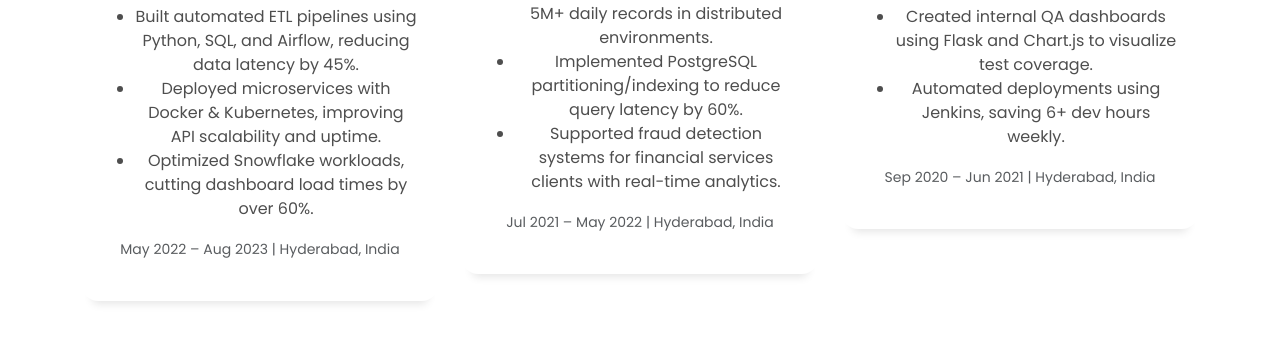
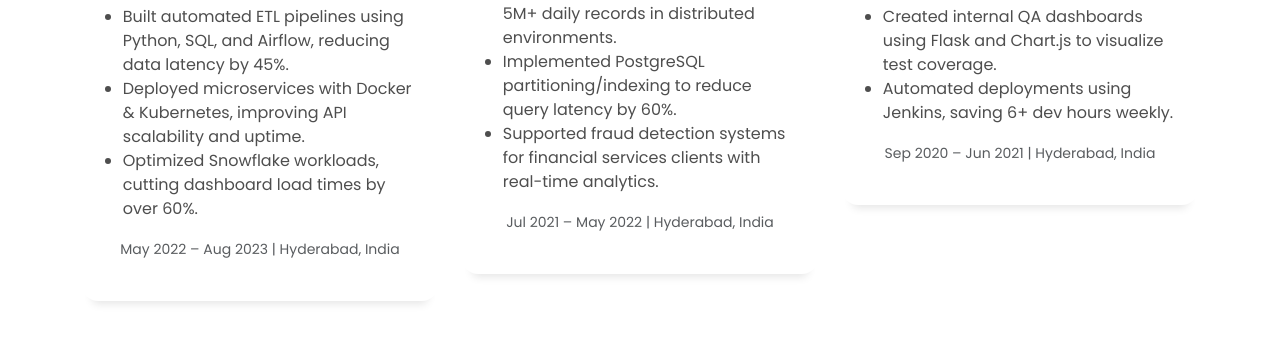
Before and after one commit to Saikiransiddhabathula/saikiransiddhabathula.github.io, a plain HTML site: page index.html in a window 1280 px wide. Shown: the part 2207-2553 px from the top of the page. Drawn offline with nearby package versions, Linux system fonts and the light colour scheme.

Commit message:
Update style.css

```diff
--- a/assets/css/style.css
+++ b/assets/css/style.css
@@ -1609,3 +1609,10 @@
   margin-bottom: 10px;
   display: block;
 }
+
+.service-content ul {
+  text-align: left;
+  padding-left: 20px;
+  margin-top: 10px;
+  list-style-type: disc;
+}
```
